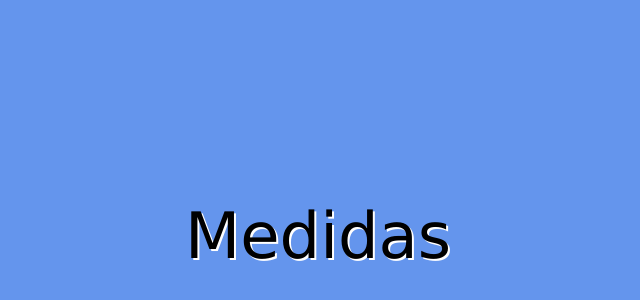
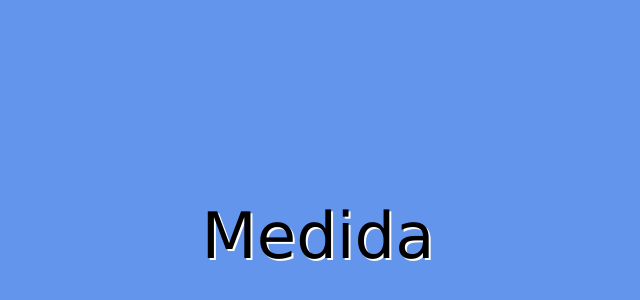
Before and after one commit to HenryKasai/MedidasJS, a plain HTML site: page index.html in a window 1280 px wide. Shown: the part 172-472 px from the top of the page, without its empty margins (322-962 px from the left). Drawn offline with Linux system fonts and the light colour scheme.

Commit message:
Exercício resolvido.

```diff
--- a/index.html
+++ b/index.html
@@ -25,7 +25,7 @@
             color: blue;
         }
     </style>
-    <a href="#">Medidas</a>
+    <a href="#">Medida</a>
     <script src="index.js"></script>
 </body>
 </html>
```
